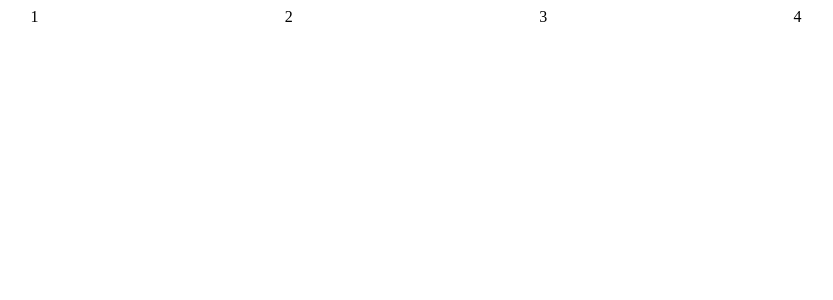
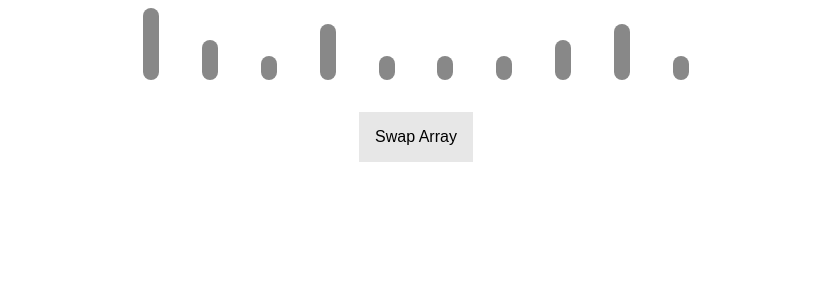
Before and after one commit to Emil-Ilnicki/sorting-vis, a React (Create React App) app: page / in a window 1280 px wide. Shown: the top 300 px of the page, without its empty margins (224-1057 px from the left). Built offline with nearby package versions, Linux system fonts and the light colour scheme.

Commit message:
added css to bars to divs, still need to incorporate a drop down menu to choose which algorithm the user wants

```diff
--- a/src/App.css
+++ b/src/App.css
@@ -1,5 +1,32 @@
+.app-container {
+  margin: 0 auto;
+  width: 50%;
+}
+
 .array-container {
   display: flex;
   flex-direction: row;
   justify-content: space-evenly;
 }
+
+.button-container {
+  display: flex;
+  justify-content: center;
+}
+
+button {
+  background-color: #e7e7e7;
+  border: none;
+  color: black;
+  padding: 1em 1em;
+  text-align: center;
+  text-decoration: none;
+  display: inline-block;
+  font-size: 1em;
+  margin: 2em 2em;
+  cursor: pointer;
+}
+
+button:hover {
+  background-color: rgb(190, 190, 190);
+}
--- a/src/App.tsx
+++ b/src/App.tsx
@@ -2,17 +2,42 @@ import React, { useState, useEffect } from "react";
 import "./App.css";
 
 function App() {
-  const [array, setArray] = useState<number[]>([0, 0, 0, 0]);
+  const [array, setArray] = useState<number[]>([]);
 
   useEffect(() => {
-    setArray([1, 2, 3, 4]);
+    setArray([4, 2, 1, 3, 1, 1, 1, 2, 3, 1]);
   }, []);
 
+  const swapArray = () => {
+    setArray(() => {
+      let newArray: number[] = [...array];
+
+      let temp: number = newArray[0];
+      newArray[0] = newArray[newArray.length - 1];
+      newArray[newArray.length - 1] = temp;
+
+      return newArray;
+    });
+  };
+
   return (
-    <div className="array-container">
-      {array.map((value) => (
-        <div className="array-value">{value}</div>
-      ))}
+    <div className="app-container">
+      <div className="array-container">
+        {array.map((value) => (
+          <div
+            style={{
+              backgroundColor: "#888",
+              height: `${value + 0.5}em`,
+              width: "1em",
+              borderRadius: "2em",
+              marginTop: "auto",
+            }}
+          ></div>
+        ))}
+      </div>
+      <div className="button-container">
+        <button onClick={swapArray}> Swap Array </button>
+      </div>
     </div>
   );
 }
```
